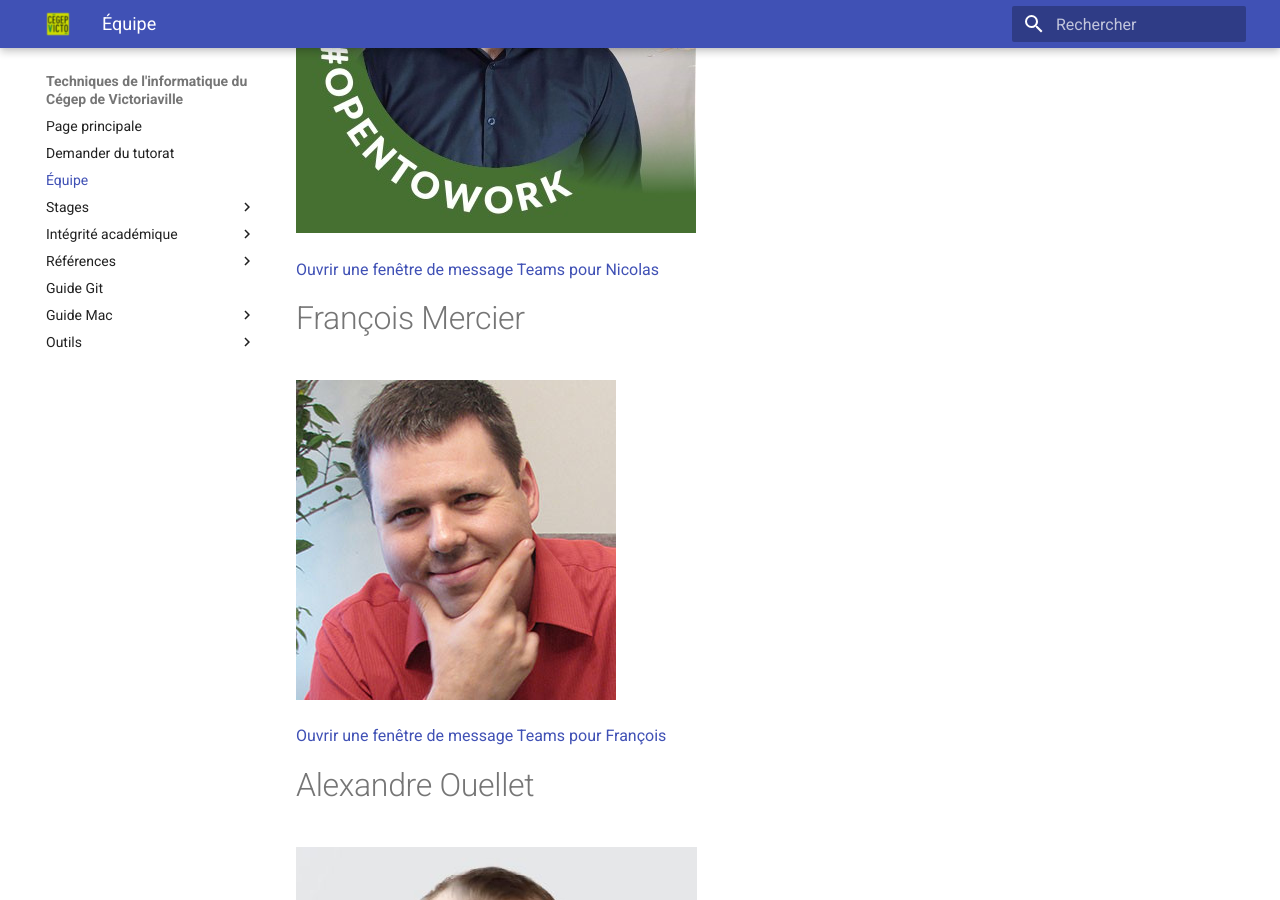
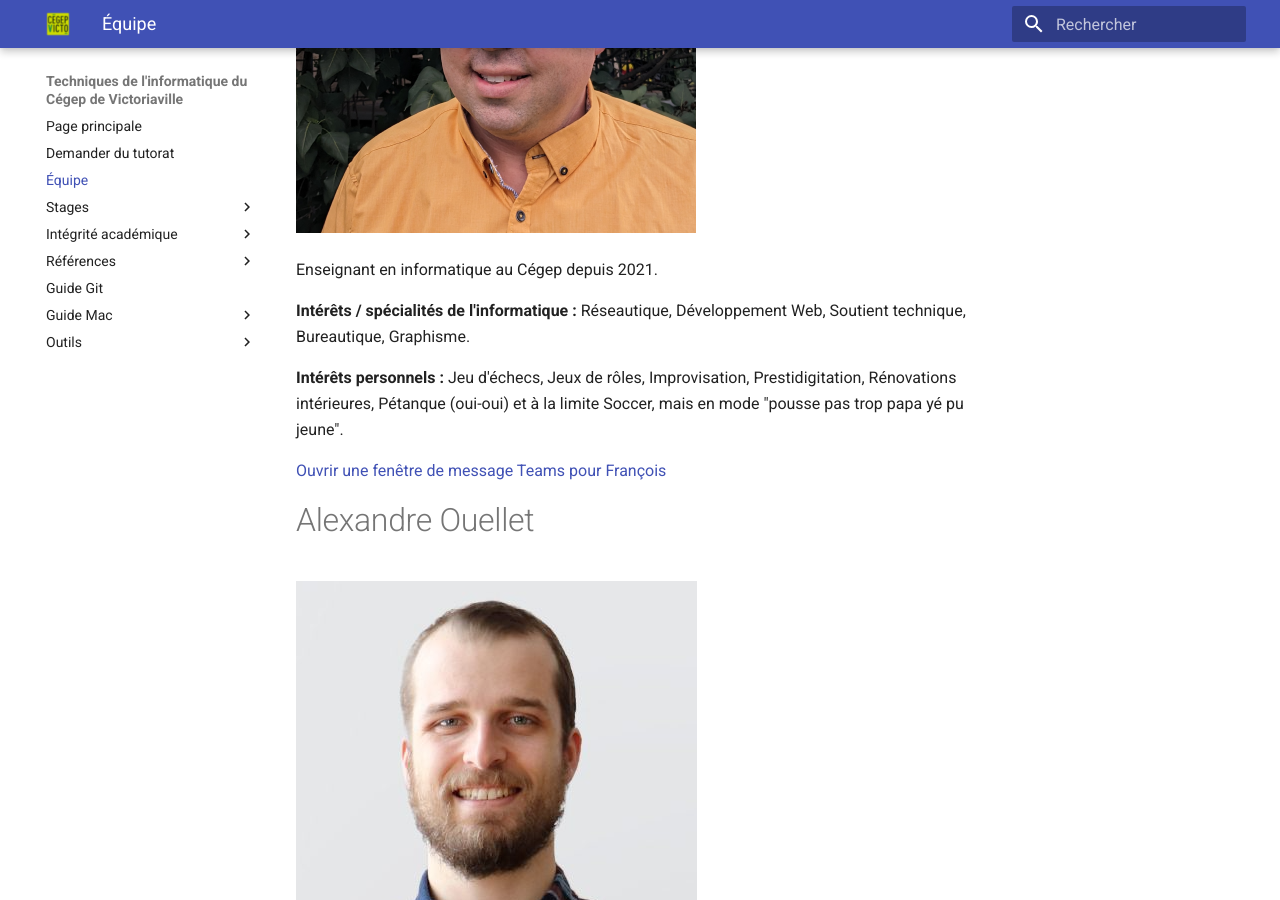
Before and after one commit to cegepvictoetienne/techinfo, an MkDocs documentation site: the page built from wiki/equipe.md, in a window 1280 px wide and 900 px high, scrolled down 2686 px. Built offline with MkDocs 1.6.1 and Material for MkDocs 9.7.7, drawn with Linux system fonts in a browser that asks for light colours; some of the changed text lies outside the part shown.

Commit message:
changements

```diff
--- a/requirements.txt
+++ b/requirements.txt
@@ -1,3 +1,5 @@
 mkdocs-material
+markdown-include
 openpyxl
 pyyaml
+mkdocs-table-reader-plugin
--- a/wiki/equipe.md
+++ b/wiki/equipe.md
@@ -42,7 +36,17 @@ Enseignant en informatique au Cégep depuis 2021
 
 # François Mercier
 
-![francois-mercier](./assets/francois-mercier.jpeg)
+![francois-mercier](./assets/francois-mercier.png){: style="width:400px"}
+
+Enseignant en informatique au Cégep depuis 2021.
+
+
+**Intérêts / spécialités de l'informatique :**   Réseautique, Développement Web, Soutient technique, Bureautique, Graphisme.
+
+
+
+**Intérêts personnels :**  Jeu d'échecs, Jeux de rôles, Improvisation, Prestidigitation, Rénovations intérieures, Pétanque (oui-oui) et à la limite Soccer, mais en mode "pousse pas trop papa yé pu jeune".
+
 
 [Ouvrir une fenêtre de message Teams pour François](https://teams.microsoft.com/l/chat/0/0?tenantId=9d6cf526-ad81-46f8-a73a-a507aaf06cda&users=MERCIER.FRANCOIS@cegepvicto.ca)
 
```
Also changed, not shown: other parts of wiki/equipe.md (+0 -6 lines), wiki/assets/francois-mercier.png (added), 1 other file.
